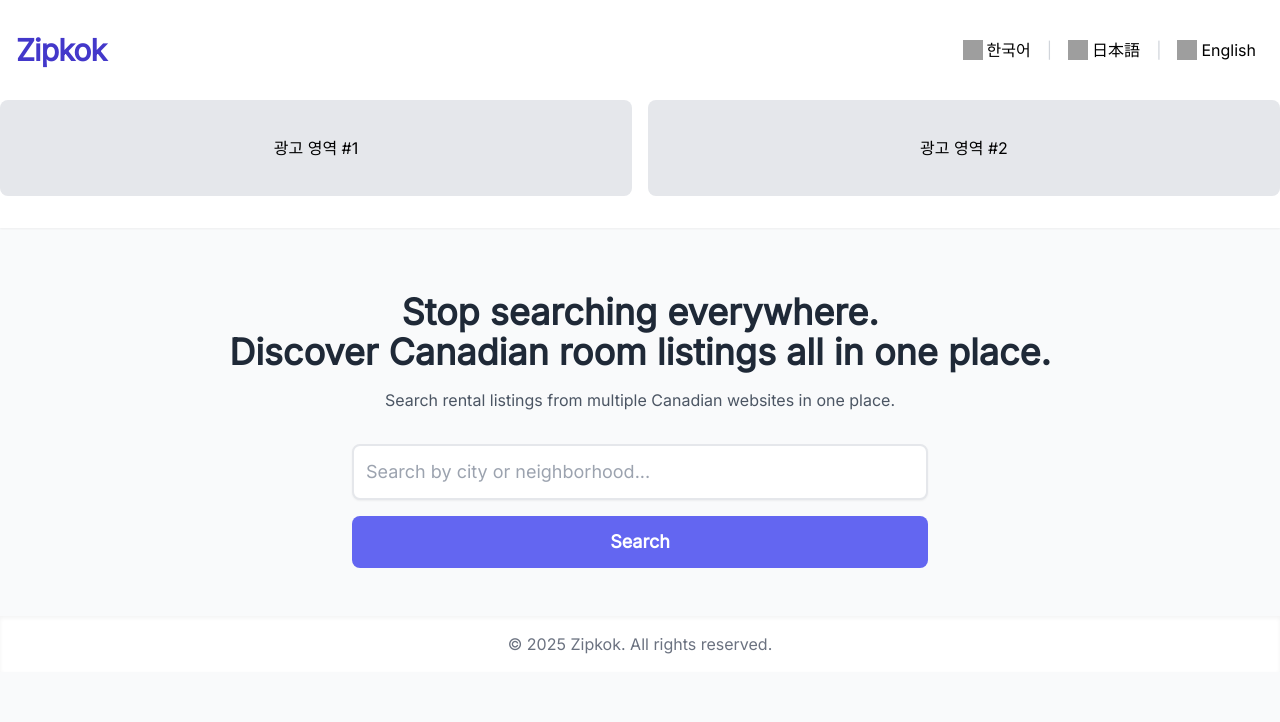
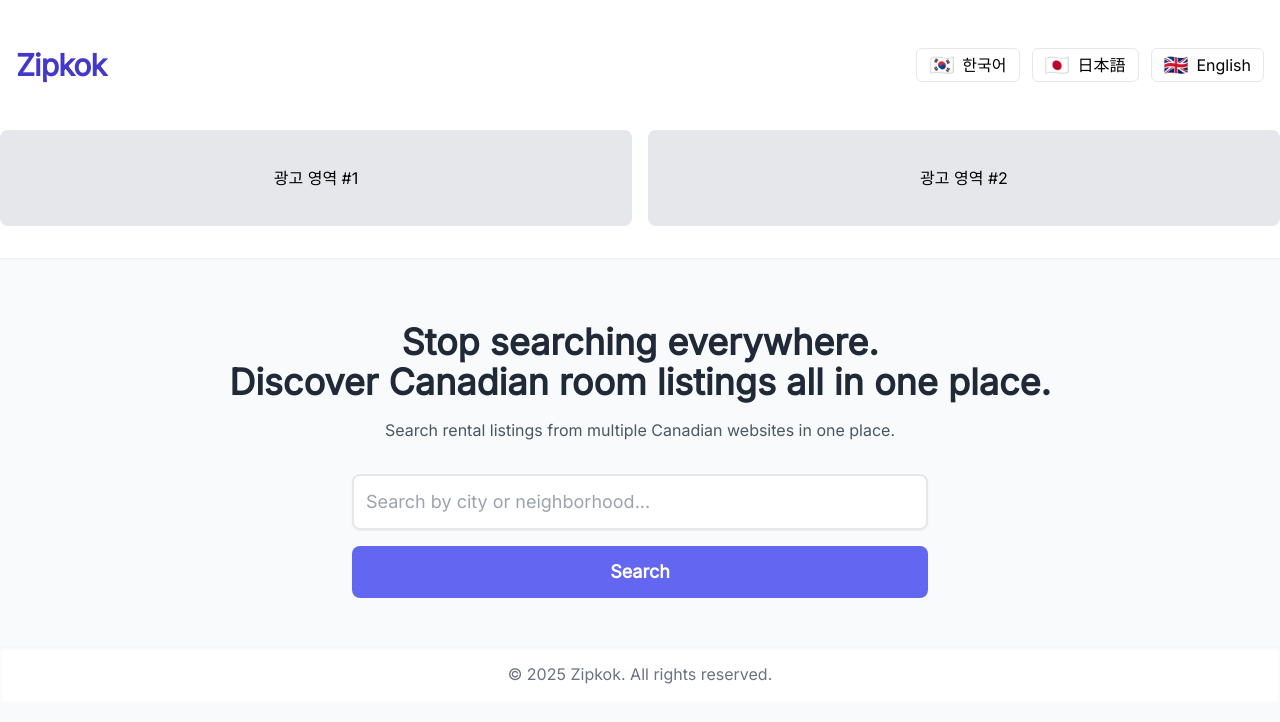
Before and after one commit to joon1verse/Zipkok_PJ, a Next.js app in the folder zipkok-frontend/: page / in a window 1280 px wide. Shown: the top 722 px of the page. Built offline with nearby package versions, Linux system fonts and the light colour scheme; grey boxes are pictures that could not be loaded.

Commit message:
Update page.jsx

```diff
--- a/zipkok-frontend/app/page.jsx
+++ b/zipkok-frontend/app/page.jsx
@@ -62,47 +62,32 @@ export default function Home() {
               {t('title')}
             </h1>
 
-              <div className="flex gap-2 items-center text-sm md:text-base">
+<div className="flex flex-wrap justify-center items-center gap-3 py-4">
   <button
-    className="flex items-center gap-1 px-2"
+    className="flex items-center gap-2 px-3 py-1 rounded-md bg-white hover:bg-gray-100 border border-gray-200 text-sm md:text-base font-medium transition"
     onClick={() => changeLanguage('kr')}
   >
-    <img
-      src="https://twemoji.maxcdn.com/v/latest/72x72/1f1f0-1f1f7.png"
-      alt="kr"
-      className="w-5 h-5"
-    />
-    한국어
+    <span className="text-xl leading-none">🇰🇷</span>
+    <span>한국어</span>
   </button>
 
-  <span className="text-gray-300">|</span>
+  <button
+    className="flex items-center gap-2 px-3 py-1 rounded-md bg-white hover:bg-gray-100 border border-gray-200 text-sm md:text-base font-medium transition"
+    onClick={() => changeLanguage('jp')}
+  >
+    <span className="text-xl leading-none">🇯🇵</span>
+    <span>日本語</span>
+  </button>
 
   <button
-    className="flex items-center gap-1 px-2"
-    onClick={() => changeLanguage('jp')}
-  >
-    <img
-      src="https://twemoji.maxcdn.com/v/latest/72x72/1f1ef-1f1f5.png"
-      alt="jp"
-      className="w-5 h-5"
-    />
-    日本語
-  </button>
-
-  <span className="text-gray-300">|</span>
-
-  <button
-    className="flex items-center gap-1 px-2"
+    className="flex items-center gap-2 px-3 py-1 rounded-md bg-white hover:bg-gray-100 border border-gray-200 text-sm md:text-base font-medium transition"
     onClick={() => changeLanguage('en')}
   >
-    <img
-      src="https://twemoji.maxcdn.com/v/latest/72x72/1f1ec-1f1e7.png"
-      alt="en"
-      className="w-5 h-5"
-    />
-    English
+    <span className="text-xl leading-none">🇬🇧</span>
+    <span>English</span>
   </button>
 </div>
+
 
           </div>
         </nav>
```
